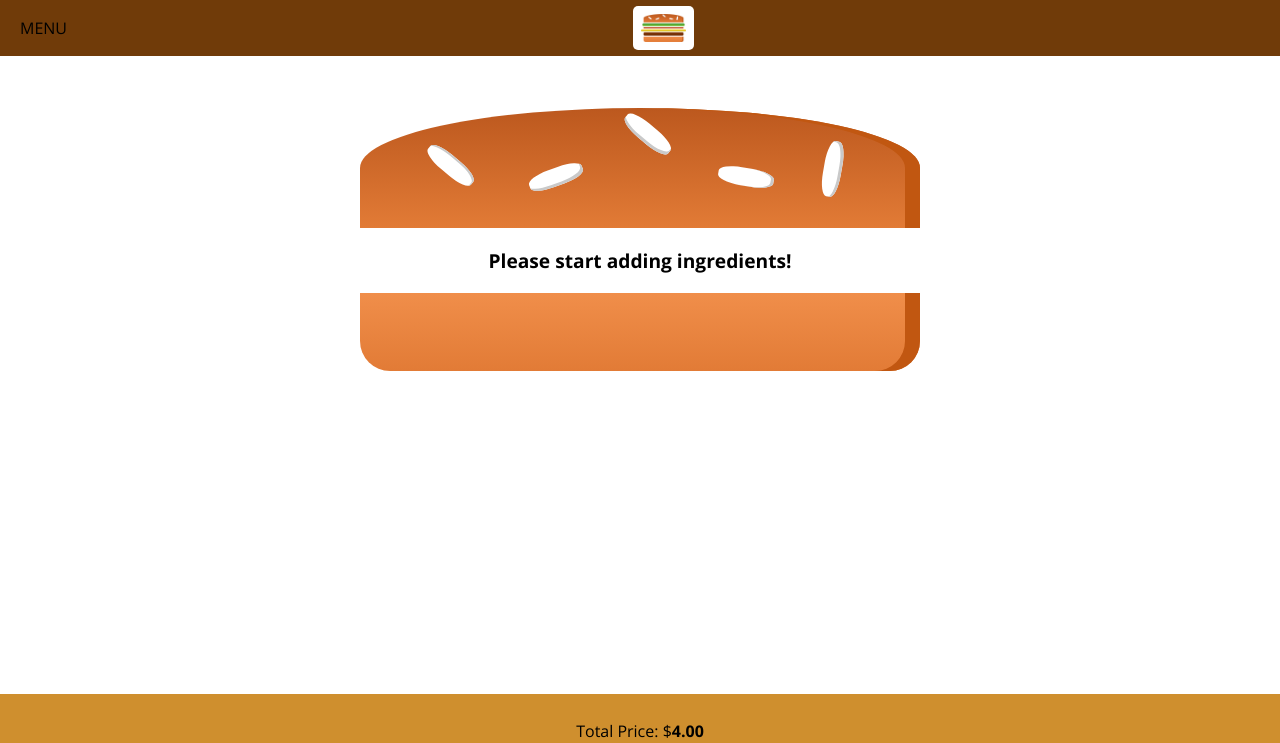
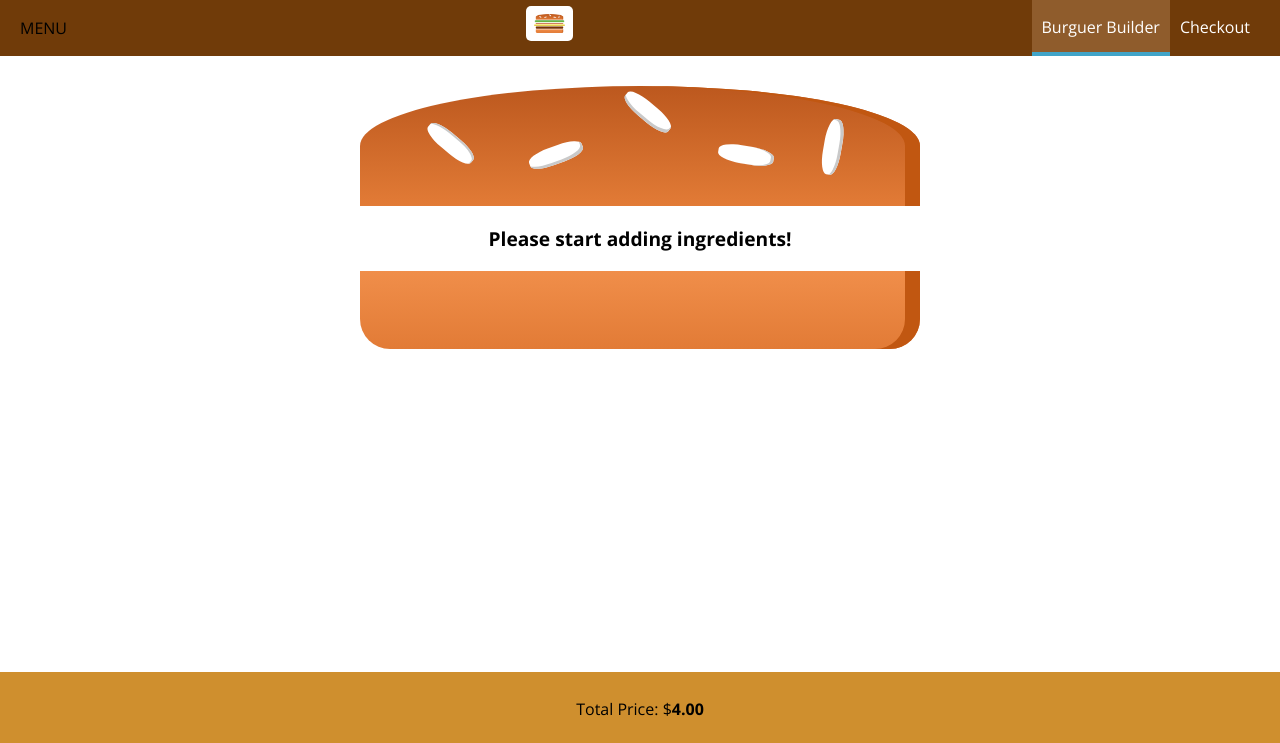
Before and after one commit to mauriciorj/burguer-builder, a React (Create React App) app: page / in a window 1280 px wide. Shown: the top 743 px of the page. Built offline with nearby package versions, Linux system fonts and the light colour scheme.

Commit message:
Mobile styles is getting ready

```diff
--- a/src/components/Layout/Layout.js
+++ b/src/components/Layout/Layout.js
@@ -1,16 +1,33 @@
-import React from 'react';
+import React, { Component } from 'react';
 import Aux from '../../hoc/Aux';
 import classes from './Layout.module.css';
 import Toolbar from '../Navigation/Toolbar/Toolbar';
+import SideDrawer from '../Navigation/SideDrawer/SideDrawer';
 
-const layout = (props) => (
+class layout extends Component {
+
+    state = {
+        SideDrawer: true
+    }
+
+    SideDrawerClosedHandler = () => {
+        this.setState({SideDrawer: false});
+    }
+
+    render() {
+        return (
             <Aux>
                 <Toolbar />
-        <div>Toolbar, SideDrawer, Backdrop</div>
+                <SideDrawer
+                open={this.state.showSideDrawer}
+                closed={this.SideDrawerClosedHandler}/>
                 <main className={classes.Content}>
-            {props.children}
+                    {this.props.children}
                 </main>
             </Aux>
         );
+    }
+
+};
 
 export default layout;
--- /dev/null
+++ b/src/components/Navigation/NavigationItems/NavigationItem/NavigationItem.js
@@ -0,0 +1,14 @@
+import React from 'react';
+import classes from './NavigationItem.module.css';
+
+const navigationItem = (props) => (
+
+    <li className={classes.NavigationItem}>
+        <a
+        href={props.link}
+        className={props.active ? classes.active : null}>{props.children}</a>
+    </li>
+
+);
+
+export default navigationItem;
--- /dev/null
+++ b/src/components/Navigation/NavigationItems/NavigationItem/NavigationItem.module.css
@@ -0,0 +1,45 @@
+.NavigationItem{
+    margin: 10px 0;
+    box-sizing: border-box;
+    display: block;
+    width: 100%;
+}
+
+.NavigationItem a{
+    color: #8F5C2C;
+    text-decoration: none;
+    width: 100%;
+    box-sizing: border-box;
+    display: block;
+}
+
+.NavigationItem a:hover,
+.NavigationItem a:active,
+.NavigationItem a.active{
+    color: #40A4C8;
+}
+
+@media(min-width: 500px){
+    .NavigationItem{
+        margin: 0;
+        display: flex;
+        height: 100%;
+        width: auto;
+        align-items: center;
+    }
+
+    .NavigationItem a{
+        color: white;
+        height: 100%;
+        padding: 16px 10px;
+        border-bottom: 4px solid transparent;
+    }
+
+    .NavigationItem a:hover,
+    .NavigationItem a:active,
+    .NavigationItem a.active{
+        background-color: #8F5C2C;
+        border-bottom: 4px solid #40A4C8;
+        color: white;
+    }
+}
--- /dev/null
+++ b/src/components/Navigation/NavigationItems/NavigationItems.js
@@ -0,0 +1,12 @@
+import React from 'react';
+import classes from './NavigationItems.module.css';
+import NavigationItem from './NavigationItem/NavigationItem';
+
+const navigationItems = () => (
+    <ul className={classes.NavigationItems}>
+        <NavigationItem link="/" active>Burguer Builder</NavigationItem>
+        <NavigationItem link="/">Checkout</NavigationItem>
+    </ul>
+);
+
+export default navigationItems;
--- /dev/null
+++ b/src/components/Navigation/NavigationItems/NavigationItems.module.css
@@ -0,0 +1,15 @@
+.NavigationItems{
+    margin:0;
+    padding: 0;
+    list-style: none;
+    display: flex;
+    flex-flow: column;
+    align-items: center;
+    height: 100%;
+}
+
+@media (min-width: 500px){
+    .NavigationItems{
+        flex-flow: row;
+    }
+}
--- /dev/null
+++ b/src/components/Navigation/SideDrawer/SideDrawer.js
@@ -0,0 +1,31 @@
+import React from 'react';
+import classes from './SideDrawer.module.css';
+import Logo from '../../Logo/Logo';
+import NavigationItems from '../../Navigation/NavigationItems/NavigationItems';
+import BackDrop from '../../UI/Backdrop/Backdrop';
+import Aux from '../../../hoc/Aux';
+
+const sideDrawer = (props) => {
+
+    let attachedClasses = [classes.SideDrawer, classes.Close];
+
+    if(props.open){
+        attachedClasses = [classes.SideDrawer, classes.open];
+    }
+
+    return(
+        <Aux>
+        <BackDrop show={props.open} clicked={props.closed}/>
+        <div className={attachedClasses.join(' ')}>
+            <div className={classes.Logo}>
+                <Logo />
+            </div>
+            <nav>
+                <NavigationItems />
+            </nav>
+        </div>
+        </Aux>
+    );
+}
+
+export default sideDrawer;
--- /dev/null
+++ b/src/components/Navigation/SideDrawer/SideDrawer.module.css
@@ -0,0 +1,32 @@
+.SideDrawer{
+    position: fixed;
+    width: 280px;
+    max-width: 70%;
+    height: 100%;
+    left: 0;
+    top: 0;
+    z-index: 200;
+    background-color: white;
+    padding: 32px 16px;
+    box-sizing: border-box;
+    transition: transform 0.3s ease-out;
+}
+
+@media (min-width: 500px) {
+    .SideDrawer{
+        display: none;
+    }
+}
+
+.Open{
+    transform: translateX(0);
+}
+
+.Close{
+    transform: translate(-100%);
+}
+
+.Logo{
+    height: 11%;
+    margin-bottom: 32px;
+}
--- a/src/components/Navigation/Toolbar/Toolbar.js
+++ b/src/components/Navigation/Toolbar/Toolbar.js
@@ -1,13 +1,18 @@
 import React from 'react';
 import classes from './Toolbar.module.css';
 import Logo from '../../Logo/Logo';
+import NavigationItems from '../NavigationItems/NavigationItems';
 
 const toolbar = (props) => (
 
     <header className={classes.Toolbar}>
         <div>MENU</div>
-        <Logo />
-        <nav></nav>
+        <div className={classes.Logo}>
+            <Logo />
+        </div>
+        <nav className={classes.DesktopOnly}>
+            <NavigationItems />
+        </nav>
     </header>
 
 );
--- a/src/components/Navigation/Toolbar/Toolbar.module.css
+++ b/src/components/Navigation/Toolbar/Toolbar.module.css
@@ -16,3 +16,13 @@
 .Toolbar nav{
     height: 100%;
 }
+
+.Logo{
+    height: 80%;
+}
+
+@media (max-width: 499px){
+    .DesktopOnly{
+        display: none;
+    }
+}
```
Lines whose indentation alone changed are shown as unchanged.
